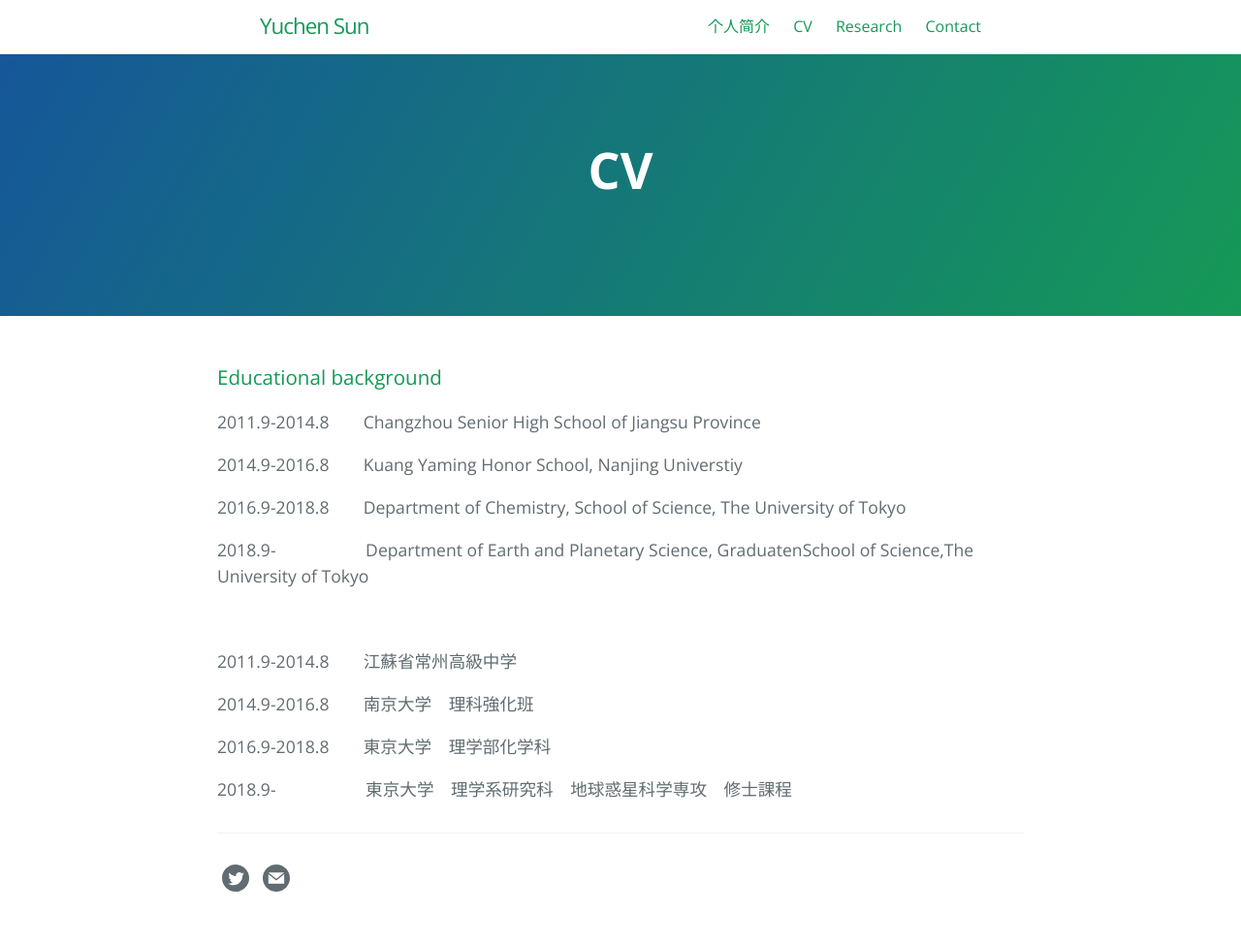
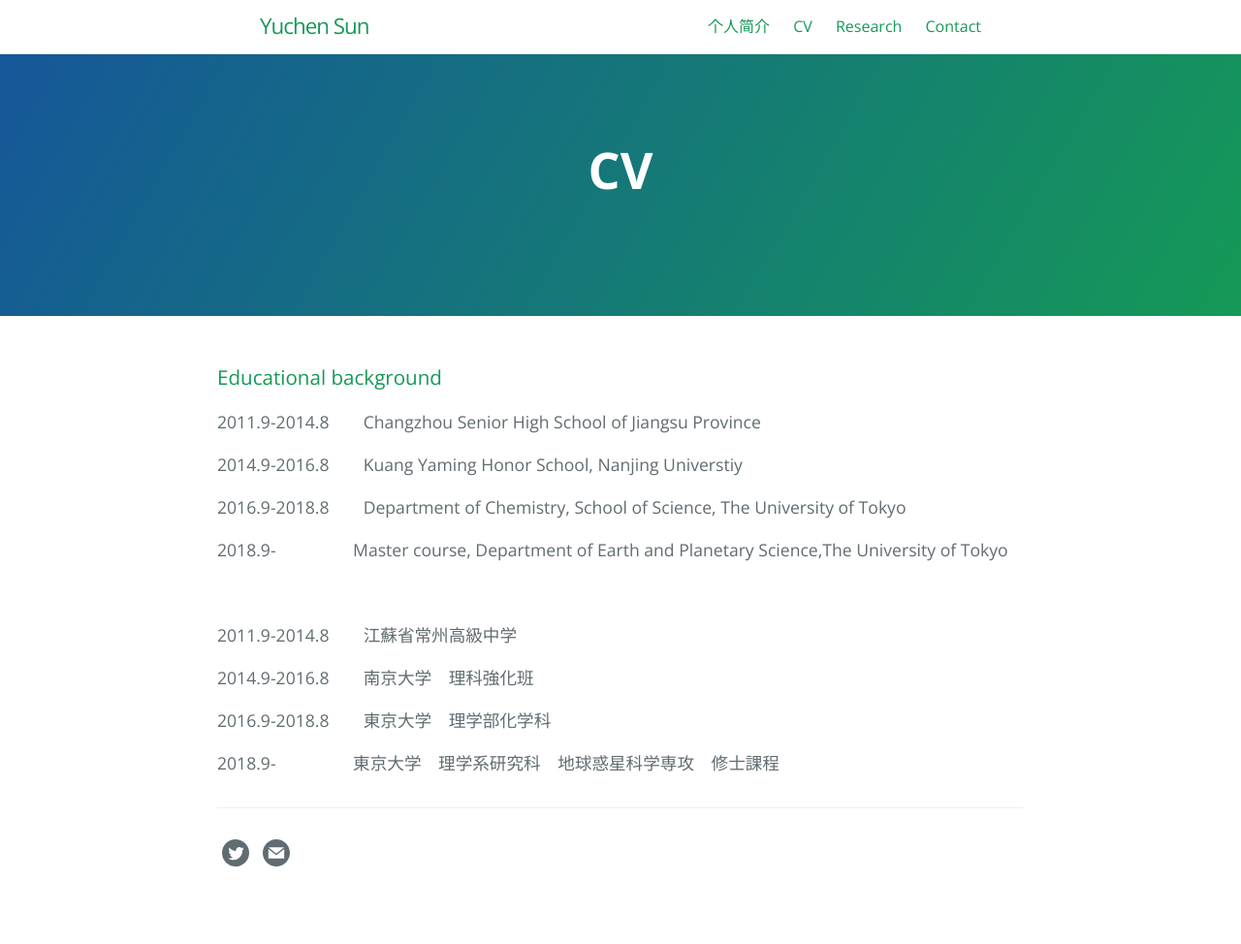
Before and after one commit to sonyuushin/sonyuushin.github.io, a Jekyll site: the page built from cv.md, in a window 1280 px wide. Shown: the whole page at 97% size. Built offline with Jekyll 4.4.1, drawn with Linux system fonts in a browser that asks for light colours; after the commit the page ends 948 px from its top, so only the background shows below that.

Commit message:
Update cv.md

```diff
--- a/cv.md
+++ b/cv.md
@@ -15,7 +15,7 @@ order: 0
 
 2016.9-2018.8　　Department of Chemistry, School of Science, The University of Tokyo
 
-2018.9-　　　　　 Department of Earth and Planetary Science, GraduatenSchool of Science,The University of Tokyo
+2018.9-  　　　　 Master course, Department of Earth and Planetary Science,The University of Tokyo
 
 <br />
 
@@ -25,4 +25,4 @@ order: 0
 
 2016.9-2018.8　　東京大学　理学部化学科
 
-2018.9-　　　　 　東京大学　理学系研究科　地球惑星科学専攻　修士課程
+2018.9-  　　　 　東京大学　理学系研究科　地球惑星科学専攻　修士課程
```
